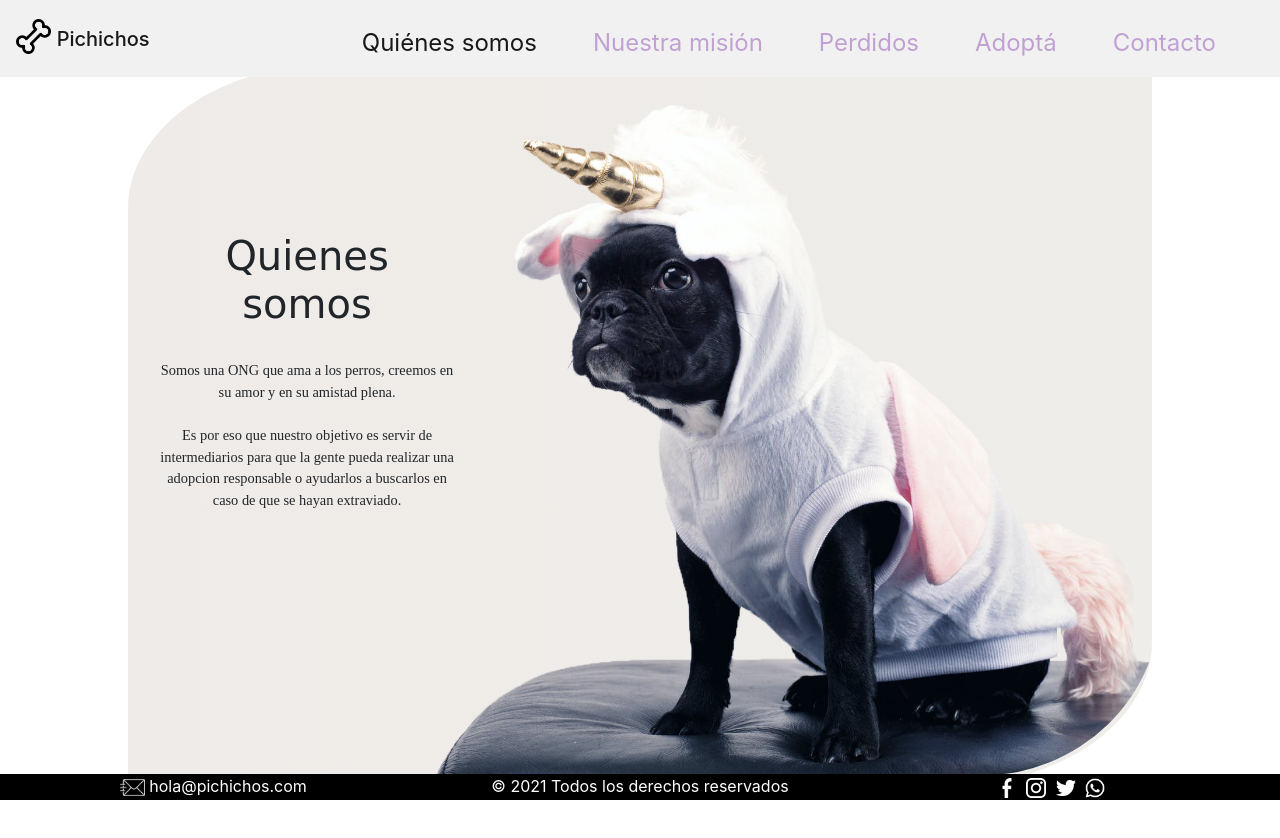
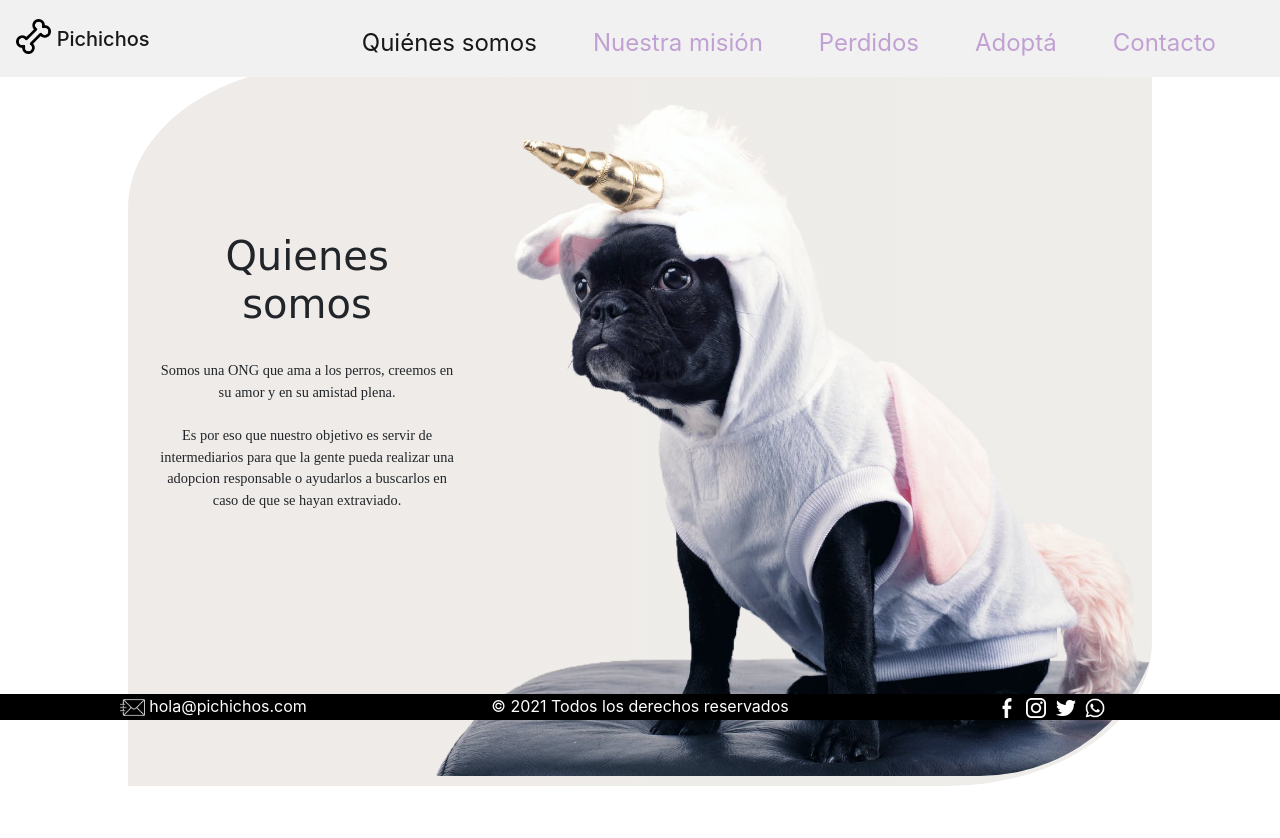
Before and after one commit to Alex7403/proyecto_coder, a plain HTML site: page index.html in a window 1280 px wide. Drawn offline with nearby package versions, Linux system fonts and the light colour scheme.

Commit message:
Update style.css

```diff
--- a/css/style.css
+++ b/css/style.css
@@ -2,6 +2,7 @@ header nav{background-color:#f1f1f1;font-size:1.1rem}
 header span .navbar-brand mb-0 h1{font-size:3rem;text-align:center}
 #email{height: 25px}
 .listaFooter{margin: 0;overflow: visible;}
+body{position:relative}
 .iconoFooter{height: 20px;filter: invert(96%) sepia(100%) saturate(17%) hue-rotate(271deg) brightness(104%) contrast(106%);}
 nav ul li{list-style:none;font-size:3vh;display:inline-block;position:relative;right:5vh;text-indent:5vh;margin-top:1%}
 html body footer div ul li {margin-left: 5px}
```
